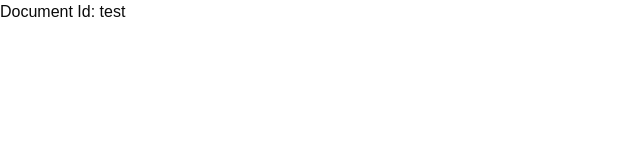
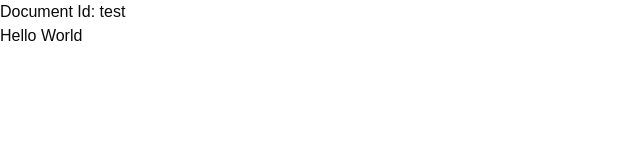
Before and after one commit to SarifIqbal/typetogether, a Next.js app: page /documents/test in a window 1280 px wide. Shown: the top 160 px of the page, without its empty margins (0-640 px from the left). Built offline with nearby package versions, Linux system fonts and the light colour scheme.

Commit message:
Tiptap editor installed

```diff
--- a/package.json
+++ b/package.json
@@ -37,6 +37,9 @@
     "@radix-ui/react-toggle": "^1.1.1",
     "@radix-ui/react-toggle-group": "^1.1.1",
     "@radix-ui/react-tooltip": "^1.1.6",
+    "@tiptap/pm": "^2.10.2",
+    "@tiptap/react": "^2.10.2",
+    "@tiptap/starter-kit": "^2.10.2",
     "class-variance-authority": "^0.7.1",
     "clsx": "^2.1.1",
     "cmdk": "^1.0.0",
--- /dev/null
+++ b/src/app/documents/[documentId]/editor.tsx
@@ -0,0 +1,17 @@
+"use client";
+
+import { useEditor, EditorContent } from "@tiptap/react"
+import StarterKit from "@tiptap/starter-kit"
+
+export const Editor = () => {
+    const editor = useEditor({
+        extensions: [StarterKit],
+        content: '<p>Hello World</p>',
+    })
+
+    return (
+        <div>
+            <EditorContent editor={editor}/>
+        </div>
+    );
+};
--- a/src/app/documents/[documentId]/page.tsx
+++ b/src/app/documents/[documentId]/page.tsx
@@ -1,3 +1,5 @@
+import { Editor } from "./editor";
+
 interface DocumentIdPageProps {
     params: Promise<{ documentId: string }>;
 };
@@ -8,6 +10,7 @@ const DocumentIdPage = async ({ params }: DocumentIdPageProps) => {
     return (
         <div>
             Document Id: {documentId}
+            <Editor/>
         </div>
     );
 }
```
Also changed, not shown: 1 other file (tests, documents, lock files or other folders).
